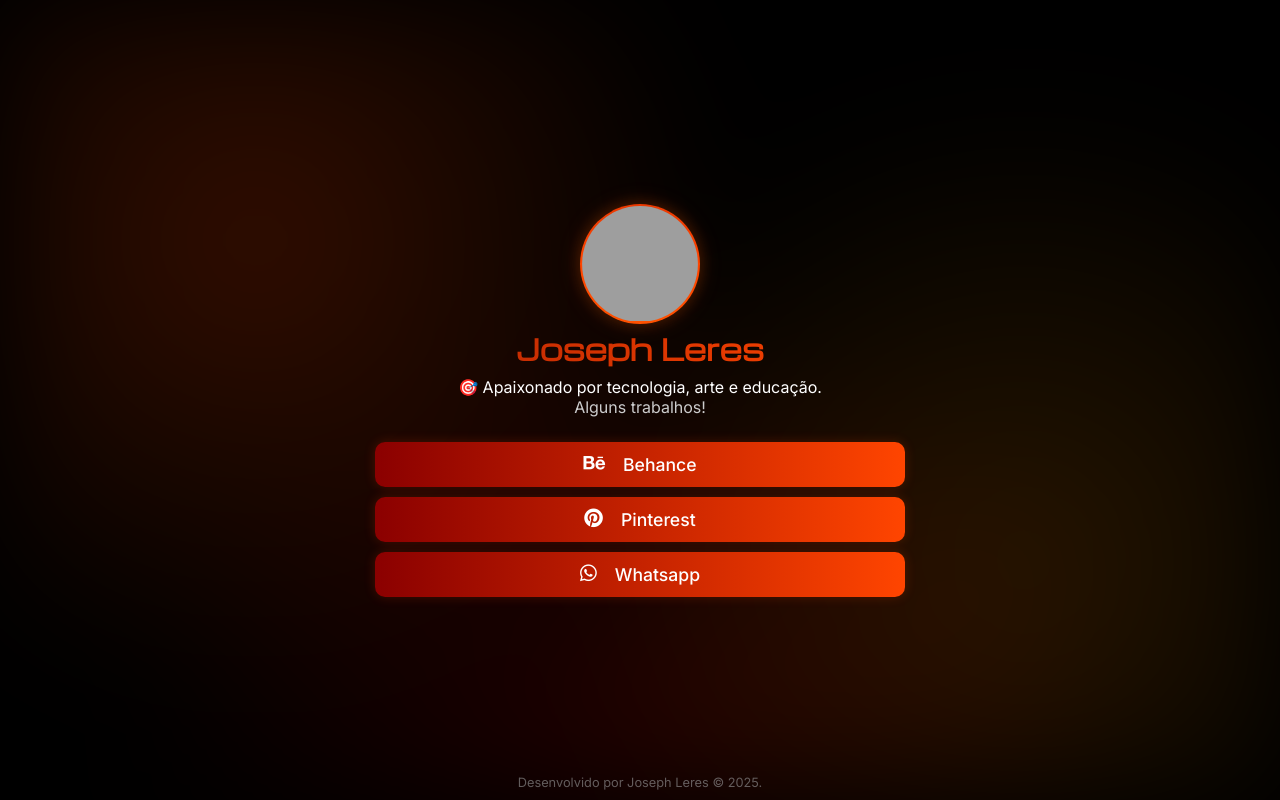
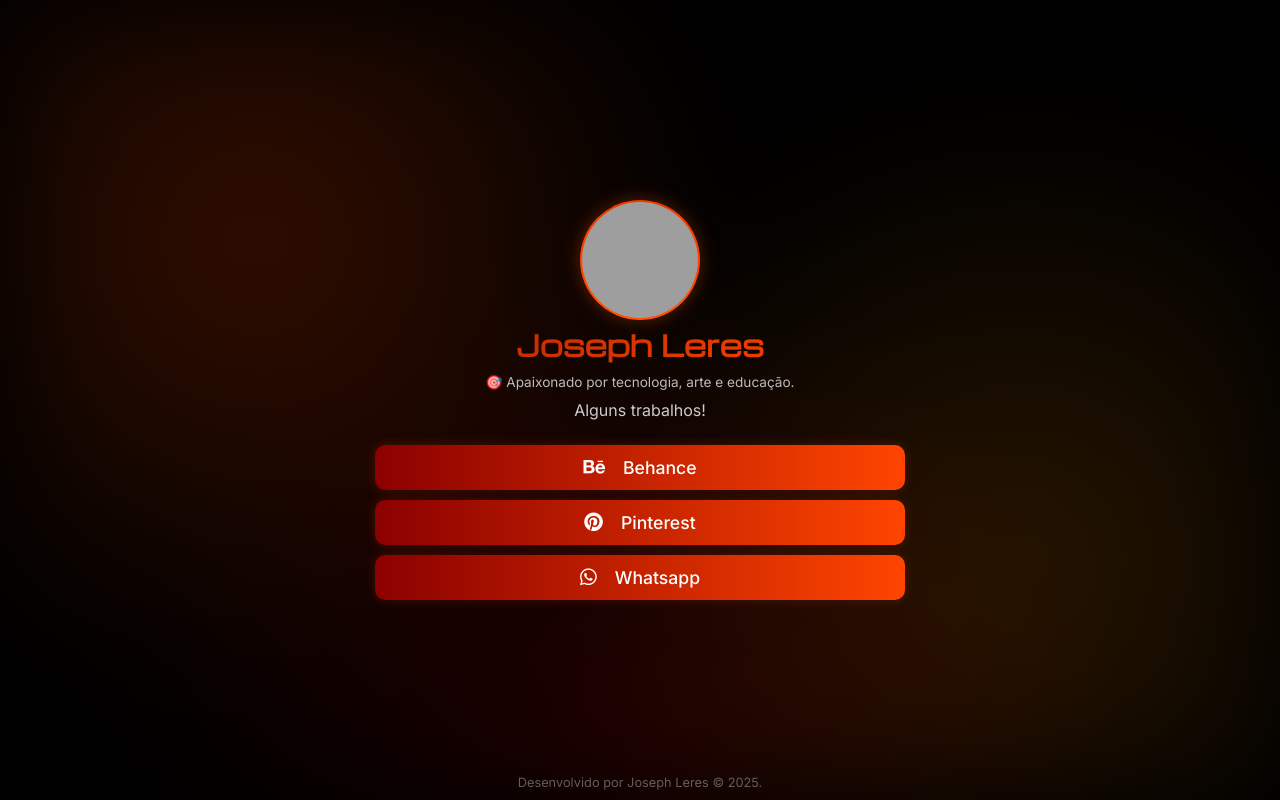
Before and after one commit to JosephLeres/bio-instagram, a plain HTML site: page index.html in a window 1280 px wide. Drawn offline with nearby package versions, Linux system fonts and the light colour scheme; grey boxes are pictures that could not be loaded.

Commit message:
Update style.css

```diff
--- a/style.css
+++ b/style.css
@@ -178,3 +178,21 @@ body::before {
   filter: blur(60px);
   pointer-events: none;
 }
+
+.rotator-container {
+  margin-top: 6px;
+  margin-bottom: 8px;
+  cursor: pointer;
+}
+
+.rotator-text {
+  font-size: 0.85rem;
+  color: #bbbbbb;
+  transition: opacity 0.5s ease-in-out;
+  font-weight: 400;
+  line-height: 1.4;
+}
+
+.rotator-text.fade-out {
+  opacity: 0;
+}
```
